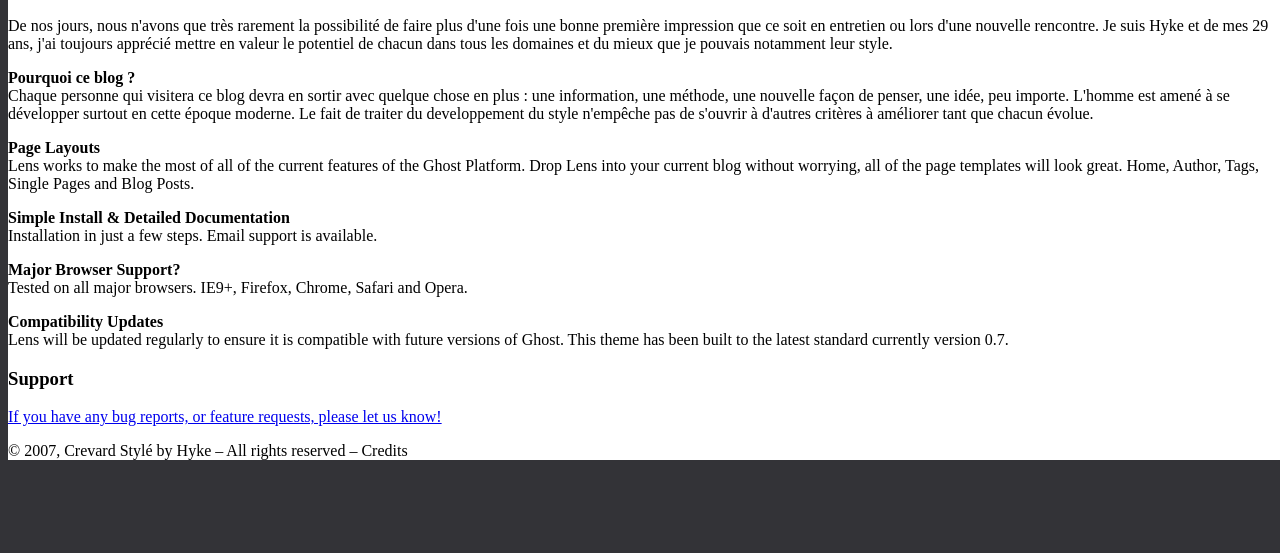
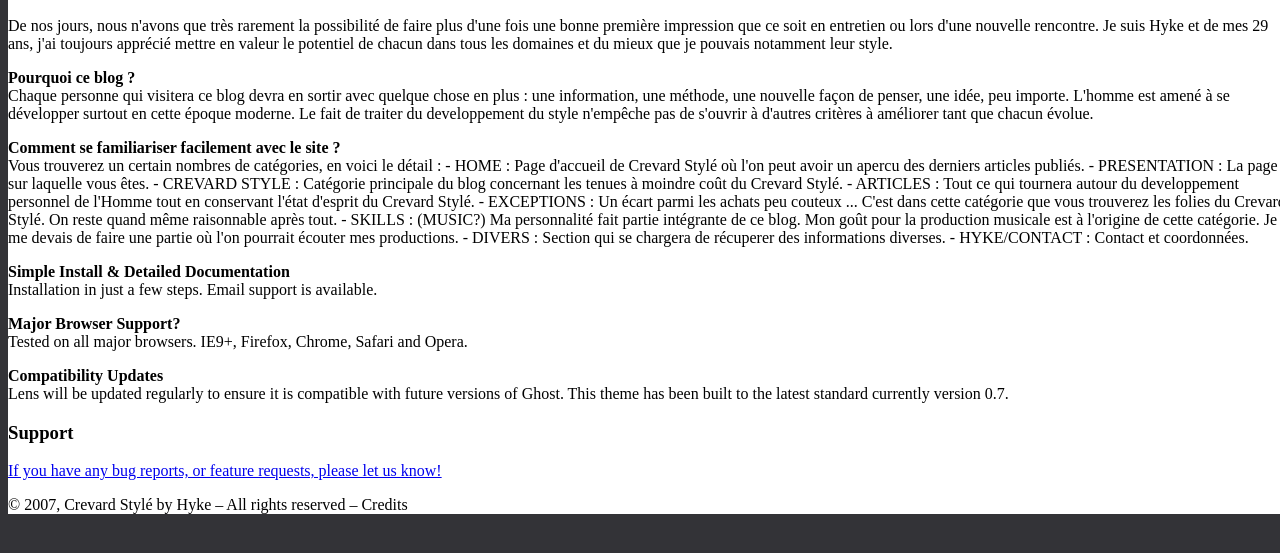
Before and after one commit to darkh2/darkh2.github.io, a Jekyll site: the page built from presentation.md, in a window 1280 px wide, cut to the strip 318-871 px from the top of the page. Built offline with Jekyll 4.4.1, drawn with Linux system fonts in a browser that asks for light colours; a file with an impossible date is left out.

Commit message:
Update presentation.md

```diff
--- a/presentation.md
+++ b/presentation.md
@@ -20,9 +20,18 @@
 </p>
 
 <p>
-<strong>Page Layouts</strong>
+<strong>Comment se familiariser facilement avec le site ?</strong>
 <br>
-Lens works to make the most of all of the current features of the Ghost Platform. Drop Lens into your current blog without worrying, all of the page templates will look great. Home, Author, Tags, Single Pages and Blog Posts.
+Vous trouverez un certain nombres de catégories, en voici le détail :
+
+  - HOME : Page d'accueil de Crevard Stylé où l'on peut avoir un apercu des derniers articles publiés.
+  - PRESENTATION : La page sur laquelle vous êtes.
+  - CREVARD STYLE : Catégorie principale du blog concernant les tenues à moindre coût du Crevard Stylé.
+  - ARTICLES : Tout ce qui tournera autour du developpement personnel de l'Homme tout en conservant l'état d'esprit 	du Crevard Stylé.
+  - EXCEPTIONS : Un écart parmi les achats peu couteux ... C'est dans cette catégorie que vous trouverez les folies 	du Crevard Stylé. On reste quand même raisonnable après tout.
+  - SKILLS : (MUSIC?) Ma personnalité fait partie intégrante de ce blog. Mon goût pour la production musicale est à 	l'origine de cette catégorie. Je me devais de faire une partie où l'on pourrait écouter mes productions.
+  - DIVERS : Section qui se chargera de récuperer des informations diverses.
+  - HYKE/CONTACT : Contact et coordonnées.
 </p>
 
 <p>
```
